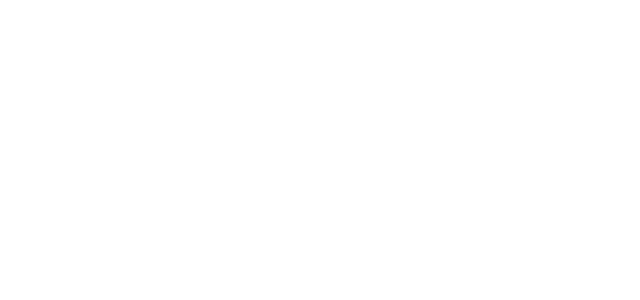
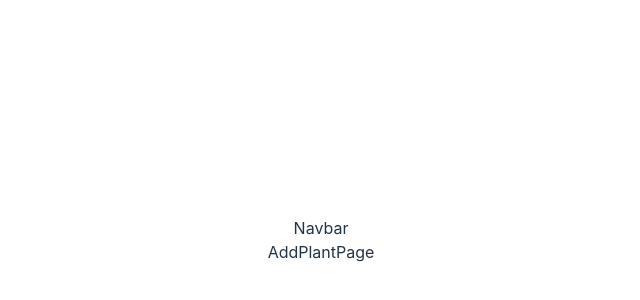
Before and after one commit to PurrfectNene/PlantsPedia-Frontend, a React (Vite) app: page /plants/create in a window 1280 px wide. Shown: the part 160-460 px from the top of the page, without its empty margins (319-959 px from the left). Built offline with nearby package versions, Linux system fonts and the light colour scheme.

Commit message:
structure and routing

```diff
--- a/src/App.jsx
+++ b/src/App.jsx
@@ -1,14 +1,23 @@
-import { useState } from 'react'
-import reactLogo from './assets/react.svg'
-import viteLogo from '/vite.svg'
+import { Routes, Route } from 'react-router-dom'
 import './App.css'
+import AllPlantsPage from './pages/AllPlantsPage'
+import HomePage from './pages/HomePage'
+import PlantDetailsPage from './pages/PlantDetailsPage'
+import AddPlantPage from './pages/AddPlantPage'
+import Navbar from './components/Navbar'
 
 function App() {
-  const [count, setCount] = useState(0)
 
   return (
     <>
+    <Navbar/>
 
+    <Routes>
+      <Route path="/" element={<HomePage/>}/>
+      <Route path="/plants" element={<AllPlantsPage/>}></Route>
+      <Route path="/plants/:plantId" element={<PlantDetailsPage/>}></Route>
+      <Route path="/plants/create" element={<AddPlantPage/>}></Route>
+    </Routes>
     </>
   )
 }
--- /dev/null
+++ b/src/components/Navbar.jsx
@@ -0,0 +1,9 @@
+import React from 'react'
+
+function Navbar() {
+  return (
+    <div>Navbar</div>
+  )
+}
+
+export default Navbar
--- /dev/null
+++ b/src/pages/AddPlantPage.jsx
@@ -0,0 +1,9 @@
+import React from 'react'
+
+function AddPlantPage() {
+  return (
+    <div>AddPlantPage</div>
+  )
+}
+
+export default AddPlantPage
--- /dev/null
+++ b/src/pages/AllPlantsPage.jsx
@@ -0,0 +1,9 @@
+import React from 'react'
+
+function AllPlantsPage() {
+  return (
+    <div>AllPlantsPage</div>
+  )
+}
+
+export default AllPlantsPage
--- a/src/pages/HomePage.jsx
+++ b/src/pages/HomePage.jsx
@@ -0,0 +1,9 @@
+import React from 'react'
+
+function HomePage() {
+  return (
+    <div>HomePage</div>
+  )
+}
+
+export default HomePage
--- /dev/null
+++ b/src/pages/PlantDetailsPage.jsx
@@ -0,0 +1,9 @@
+import React from 'react'
+
+function PlantDetailsPage() {
+  return (
+    <div>PlantDetailsPage</div>
+  )
+}
+
+export default PlantDetailsPage
```
